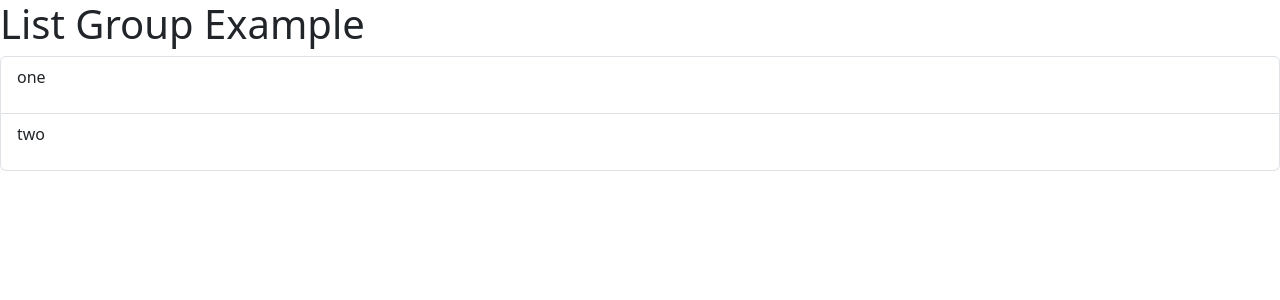
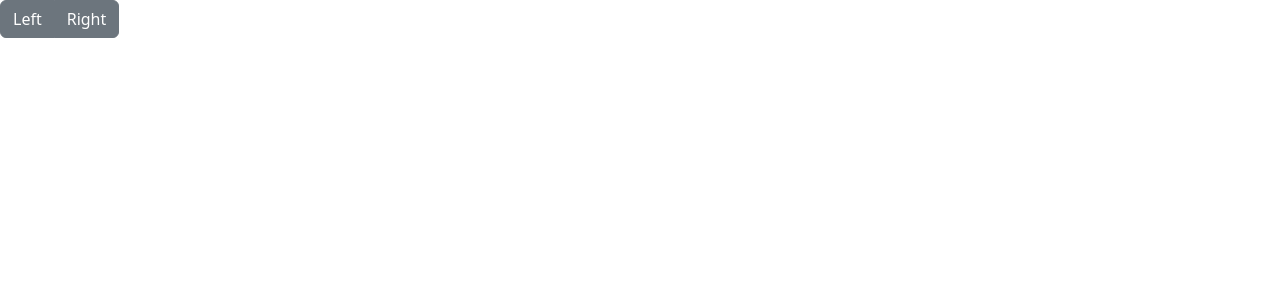
Before and after one commit to DariaHoroshko1608/React_HW, a React (Create React App) app: page / in a window 1280 px wide. Shown: the top 300 px of the page. Built offline with nearby package versions, Linux system fonts and the light colour scheme.

Commit message:
react_83

```diff
--- a/src/App.jsx
+++ b/src/App.jsx
@@ -1,13 +1,9 @@
-import ListGroup from "./components/ListGroup";
+import BtnGroup from "./components/ BtnGroup";
 
 function App() {
     return (
-        <div>
-            <h1>List Group Example</h1>
-            <ListGroup>
-                <p>one</p>
-                <p>two</p>
-            </ListGroup>
+        <div className="App">
+            <BtnGroup />
         </div>
     );
 }
--- /dev/null
+++ b/src/components/ BtnGroup.jsx
@@ -0,0 +1,40 @@
+import React from 'react';
+import classNames from 'classnames';
+
+class BtnGroup extends React.Component{
+    constructor(props) {
+        super(props);
+        this.state = {
+            activeButton: null
+        };
+    }
+
+    handleButtonClick = (button) => {
+        this.setState({ activeButton: button });
+    };
+
+    render() {
+        const { activeButton } = this.state;
+
+        return (
+            <div className="btn-group" role="group">
+                <button
+                    type="button"
+                    className={classNames('btn', 'btn-secondary', 'left', { 'active': activeButton === 'left' })}
+                    onClick={() => this.handleButtonClick('left')}
+                >
+                    Left
+                </button>
+                <button
+                    type="button"
+                    className={classNames('btn', 'btn-secondary', 'right', { 'active': activeButton === 'right' })}
+                    onClick={() => this.handleButtonClick('right')}
+                >
+                    Right
+                </button>
+            </div>
+        );
+    }
+}
+
+export default BtnGroup;
--- a/src/components/ListGroup.jsx
+++ /dev/null
@@ -1,24 +0,0 @@
-import React from 'react';
-import PropTypes from 'prop-types';
-
-class ListGroup extends React.Component{
-    render() {
-        const { children } = this.props;
-
-        return (
-            <ul className="list-group">
-                {React.Children.map(children, (child, index) => (
-                    <li className="list-group-item" key={index}>
-                        {child}
-                    </li>
-                ))}
-            </ul>
-        );
-    }
-}
-
-ListGroup.propTypes = {
-    children: PropTypes.node.isRequired,
-};
-
-export default ListGroup;
```
Also changed, not shown: 1 other file (tests, documents, lock files or other folders).
